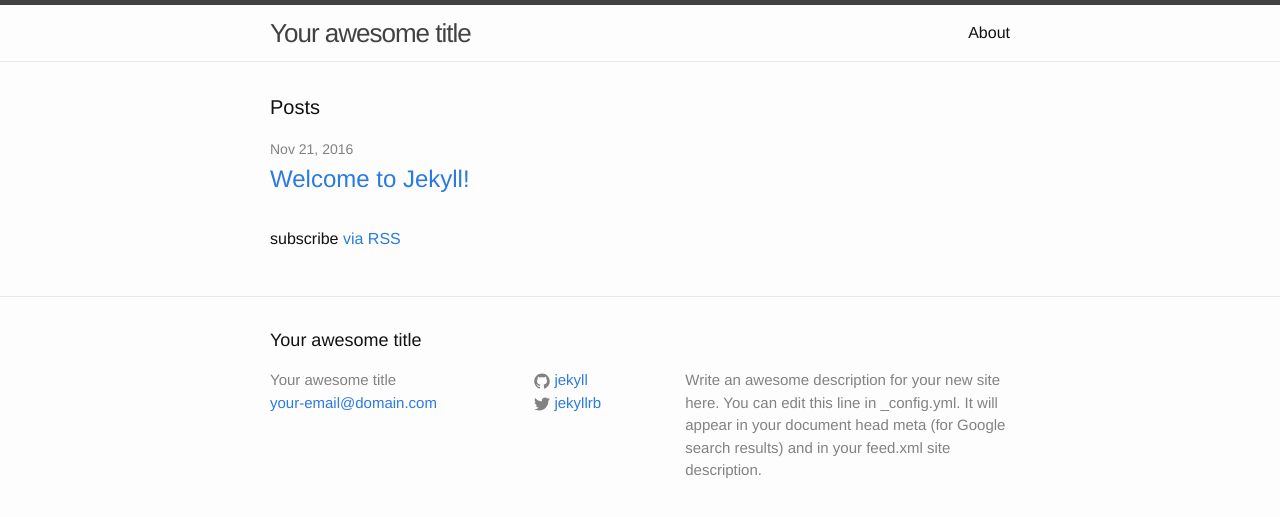
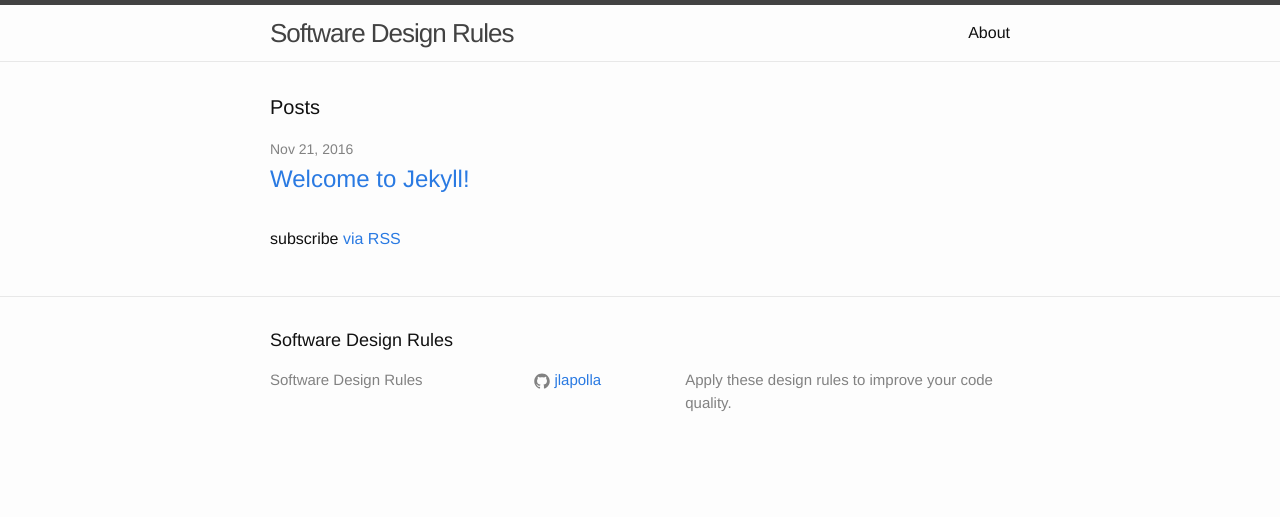
Before and after one commit to jlapolla/software-design-rules, a Jekyll site: the page built from index.html, in a window 1280 px wide. Shown: the top 517 px of the page. Built offline with Jekyll 4.4.1, drawn with Linux system fonts in a browser that asks for light colours.

Commit message:
Configure site settings for deployment
- We will work on a separate 'local' branch (set up with site settings
  for local deployment), then rebase changes onto this 'dev' branch for
  deployment.

```diff
--- a/_config.yml
+++ b/_config.yml
@@ -6,16 +6,12 @@
 # 'jekyll serve'. If you change this file, please restart the server process.
 
 # Site settings
-title: Your awesome title
-email: your-email@domain.com
+title: Software Design Rules
 description: > # this means to ignore newlines until "baseurl:"
-  Write an awesome description for your new site here. You can edit this
-  line in _config.yml. It will appear in your document head meta (for
-  Google search results) and in your feed.xml site description.
-baseurl: "" # the subpath of your site, e.g. /blog
-url: "http://yourdomain.com" # the base hostname & protocol for your site
-twitter_username: jekyllrb
-github_username:  jekyll
+  Apply these design rules to improve your code quality.
+baseurl: "/software-design-rules" # the subpath of your site, e.g. /blog
+url: "https://jlapolla.github.io" # the base hostname & protocol for your site
+github_username:  jlapolla
 
 # Build settings
 markdown: kramdown
```
